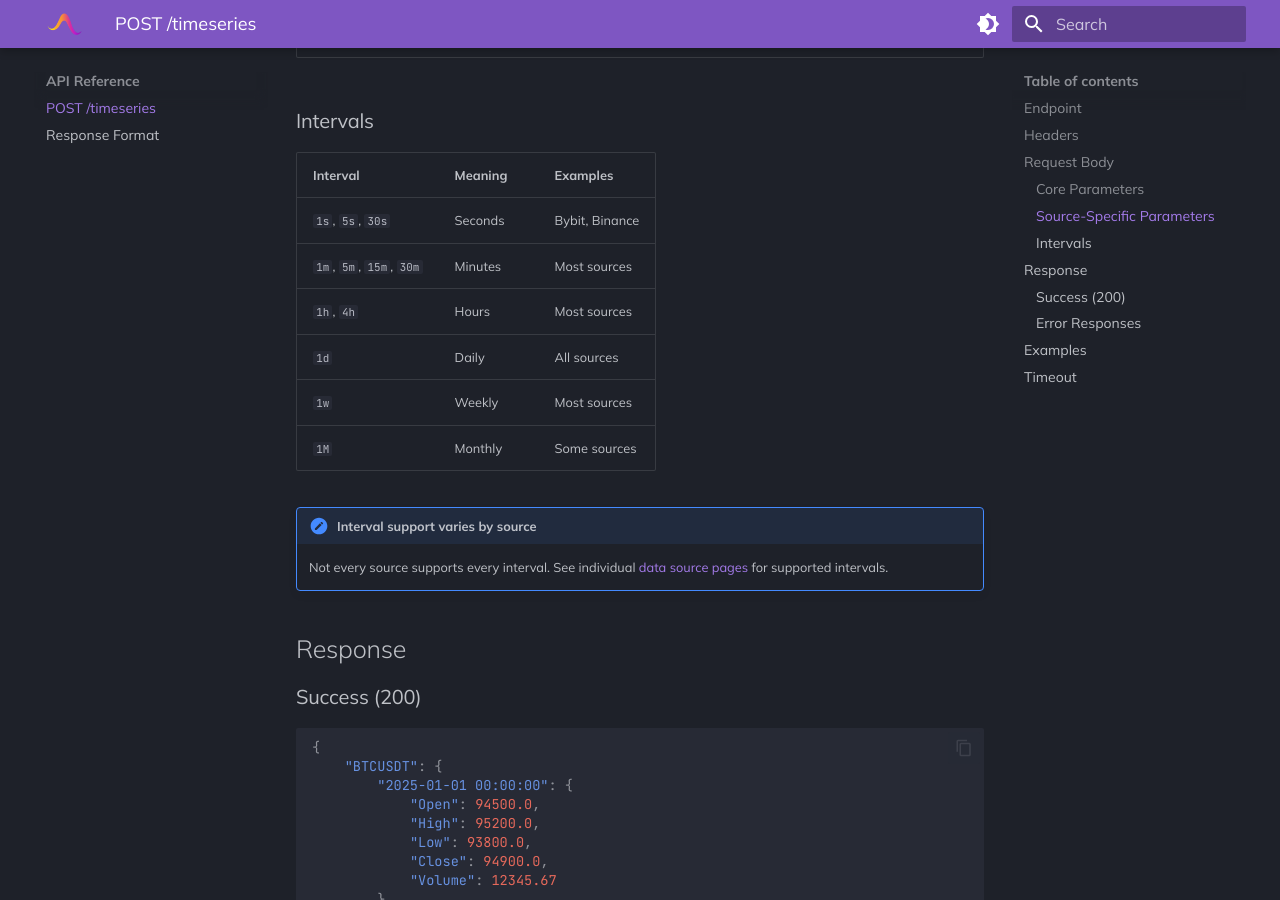
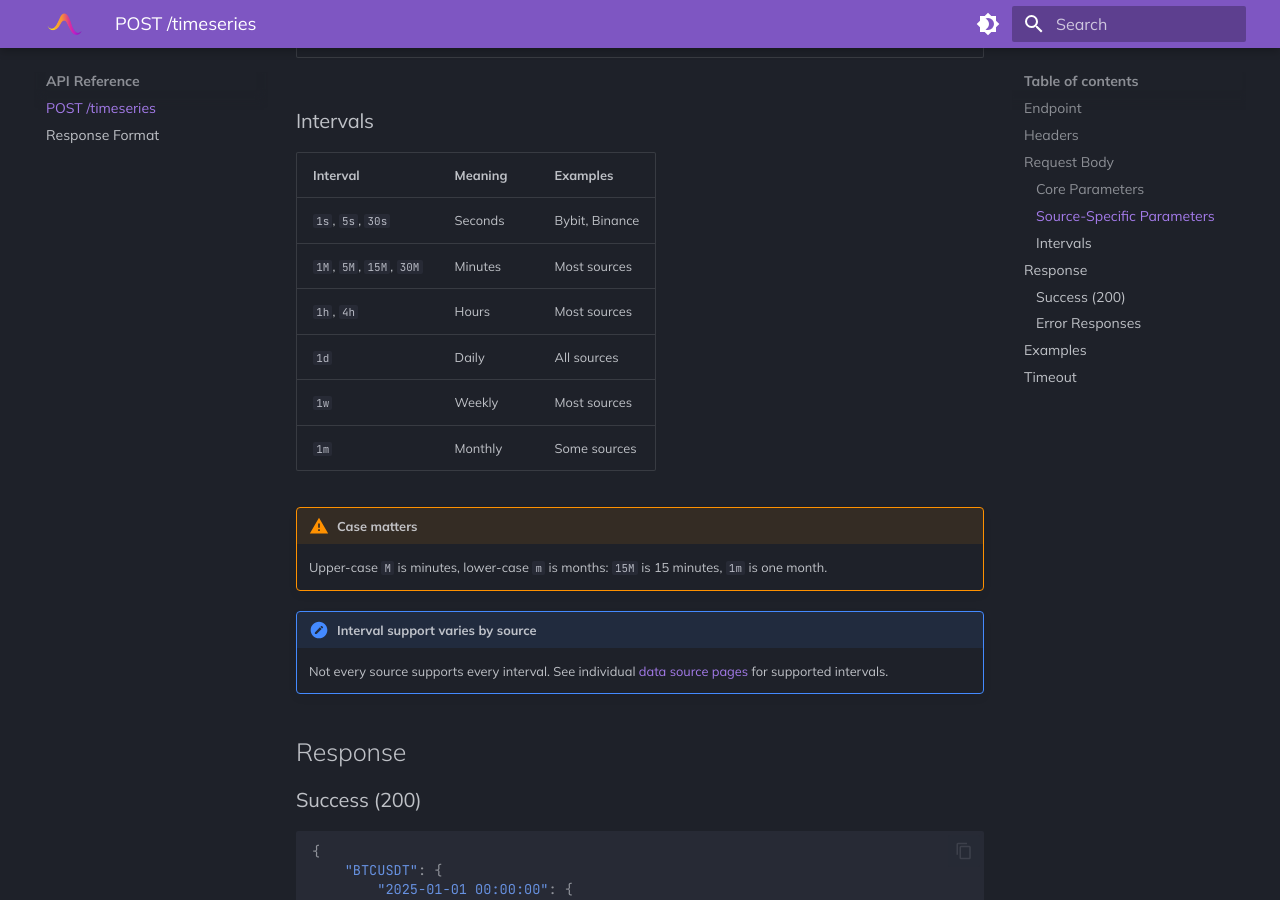
Before and after one commit to UnbiasedAlpha/aurastream-docs, an MkDocs documentation site: the page built from docs/api-reference/timeseries.md, in a window 1280 px wide and 900 px high, scrolled down 2365 px. Built offline with MkDocs 1.6.1 and Material for MkDocs 9.7.7, drawn with Linux system fonts in a browser that asks for light colours.

Commit message:
Docs: intervals use M for minutes and m for months, as the API does
Co-Authored-By: Claude Opus 5.5 <noreply@anthropic.com>
Claude-Session: https://claude.ai/code/session_01QyzrwPPcmkSg9knBnzKAUA

```diff
--- a/docs/api-reference/timeseries.md
+++ b/docs/api-reference/timeseries.md
@@ -65,11 +65,14 @@ POST https://api.aurastream.unbiased-alpha.com/timeseries
 | Interval | Meaning | Examples |
 |---|---|---|
 | `1s`, `5s`, `30s` | Seconds | Bybit, Binance |
-| `1m`, `5m`, `15m`, `30m` | Minutes | Most sources |
+| `1M`, `5M`, `15M`, `30M` | Minutes | Most sources |
 | `1h`, `4h` | Hours | Most sources |
 | `1d` | Daily | All sources |
 | `1w` | Weekly | Most sources |
-| `1M` | Monthly | Some sources |
+| `1m` | Monthly | Some sources |
+
+!!! warning "Case matters"
+    Upper-case `M` is minutes, lower-case `m` is months: `15M` is 15 minutes, `1m` is one month.
 
 !!! note "Interval support varies by source"
     Not every source supports every interval. See individual [data source pages](../data-sources/overview.md) for supported intervals.
```
Also changed, not shown: docs/data-sources/comext.md (+2 -2 lines), docs/data-sources/hktrade.md (+2 -2 lines), docs/data-sources/hmrc.md (+2 -2 lines), docs/data-sources/uscensus.md (+2 -2 lines), docs/data-sources/worldbank.md (+2 -2 lines).
